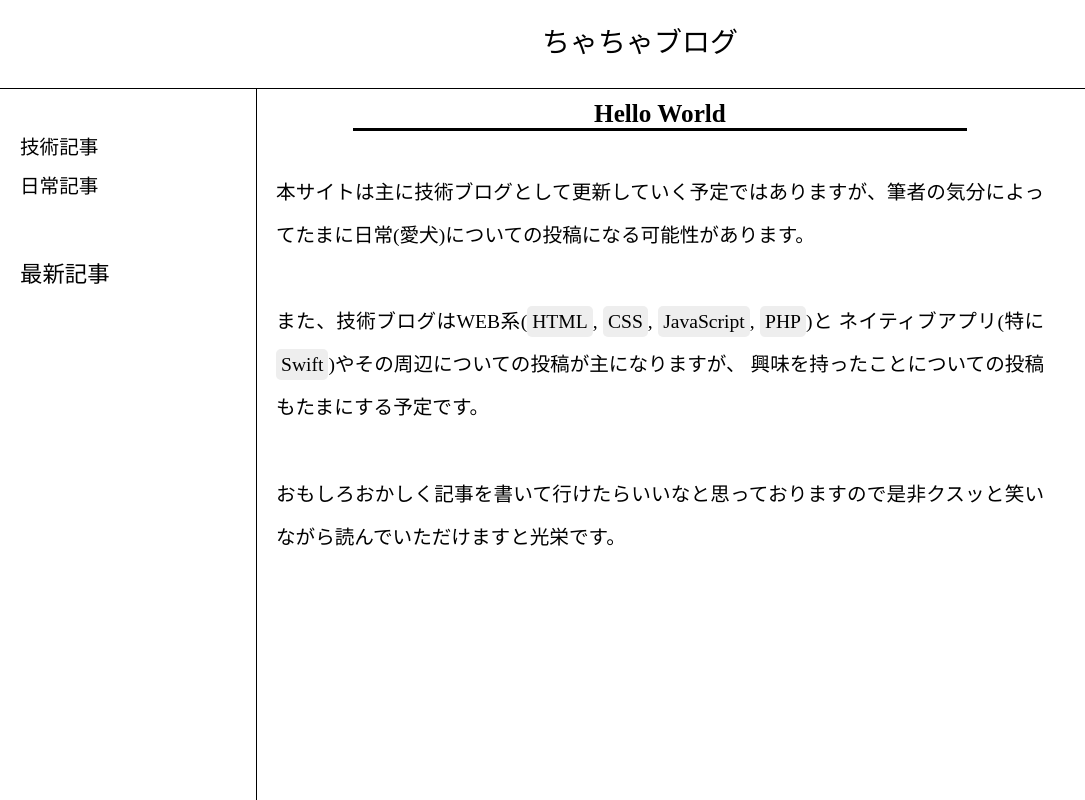
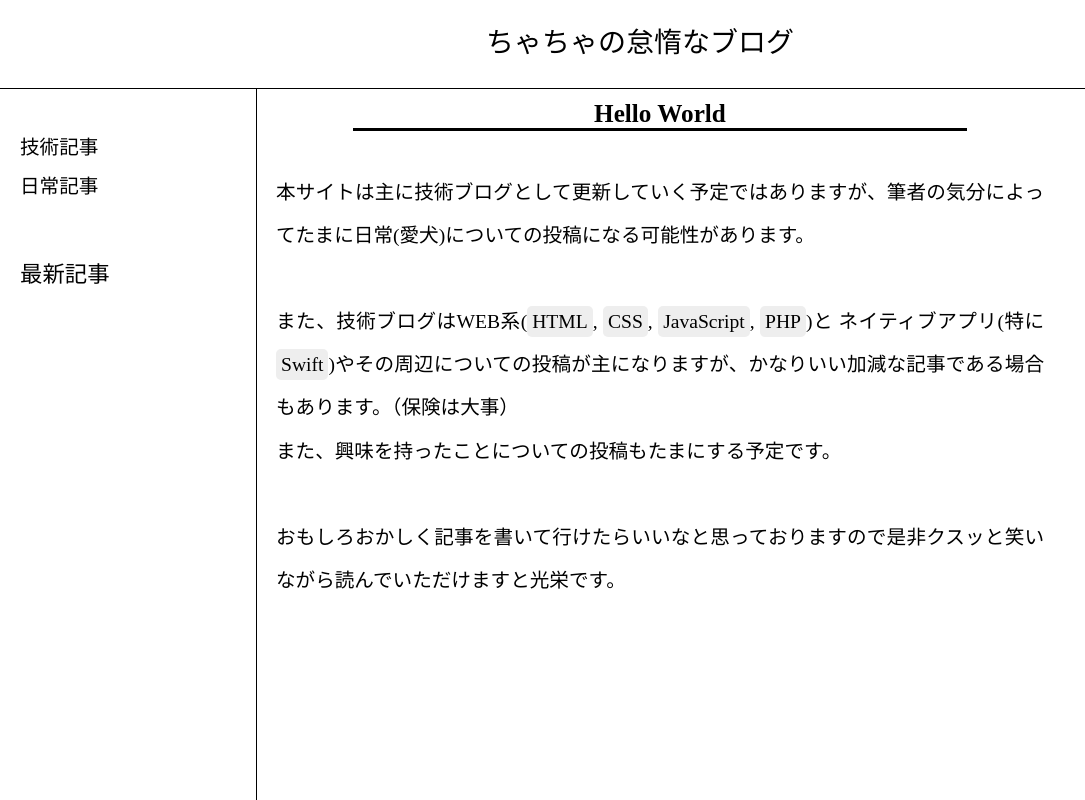
Before and after one commit to tyatyamaruko/tyatyablog, a PHP site: page / in a window 1280 px wide. Shown: the whole page, without its empty margins (0-1085 px from the left). Run offline with PHP 8.4, Linux system fonts and the light colour scheme; data that the repository does not hold is empty; some libraries are stand-ins or nearby versions.

Commit message:
change title

```diff
--- a/assets/hd.php
+++ b/assets/hd.php
@@ -18,6 +18,7 @@
     <meta charset="UTF-8">
     <meta http-equiv="X-UA-Compatible" content="IE=edge">
     <meta name="viewport" content="width=device-width, initial-scale=1.0">
+    <meta name=”description” content=”ちゃちゃの怠惰なブログではプログラミングについて怠惰に綴るブログです。いい加減な内容もたまにあったりするので嘘を嘘と見抜けるような力を身につけることができますよ！当ブログは主に技術について発信していく方針ではありますが、たまに日常のことも書いたりします。また、技術はWEB系、ネイティブアプリ系になります。”>
     <script src="https://code.jquery.com/jquery-3.6.0.min.js" integrity="sha256-/xUj+3OJU5yExlq6GSYGSHk7tPXikynS7ogEvDej/m4=" crossorigin="anonymous"></script>
     <script src="https://kit.fontawesome.com/87419a29af.js" crossorigin="anonymous"></script>
     <script async src="https://pagead2.googlesyndication.com/pagead/js/adsbygoogle.js?client=ca-pub-6920571237174813" crossorigin="anonymous"></script>
@@ -26,5 +27,5 @@
     <link rel="icon" href="./imgs/favicon.ico">
     <link rel="apple-touch-icon" sizes="180x180" href="./imgs/apple-touch-icon-180x180.png">
     <link rel="stylesheet" href="./css/style.css">
-    <title>ちゃちゃブログ</title>
+    <title>ちゃちゃの怠惰なブログ</title>
 </head>
--- a/assets/header.php
+++ b/assets/header.php
@@ -1,7 +1,7 @@
 <header>
     <h1>
         <a href="./index.php">
-            ちゃちゃブログ
+            ちゃちゃの怠惰なブログ
         </a>
     </h1>
 </header>
--- a/css/scss/_sidemenu.scss
+++ b/css/scss/_sidemenu.scss
@@ -52,7 +52,7 @@ main nav {
         height: 100%;
         top: 0;
         z-index: 2;
-        left: -81%;
+        left: -87%;
         transition: all .2s;
     }
 
--- a/css/style.css
+++ b/css/style.css
@@ -811,7 +811,7 @@ main nav {
     height: 100%;
     top: 0;
     z-index: 2;
-    left: -81%;
+    left: -87%;
     -webkit-transition: all 0.2s;
     transition: all 0.2s;
   }
--- a/index.php
+++ b/index.php
@@ -44,8 +44,8 @@ try {
                     <p>
                         本サイトは主に技術ブログとして更新していく予定ではありますが、筆者の気分によってたまに日常(愛犬)についての投稿になる可能性があります。<br><br>
                         また、技術ブログはWEB系(<span>HTML</span>, <span>CSS</span>, <span>JavaScript</span>, <span>PHP</span>)と
-                        ネイティブアプリ(特に<span>Swift</span>)やその周辺についての投稿が主になりますが、
-                        興味を持ったことについての投稿もたまにする予定です。<br><br>
+                        ネイティブアプリ(特に<span>Swift</span>)やその周辺についての投稿が主になりますが、かなりいい加減な記事である場合もあります。（保険は大事）<br>
+                        また、興味を持ったことについての投稿もたまにする予定です。<br><br>
                         おもしろおかしく記事を書いて行けたらいいなと思っておりますので是非クスッと笑いながら読んでいただけますと光栄です。
                     </p>
                 </article>
```
